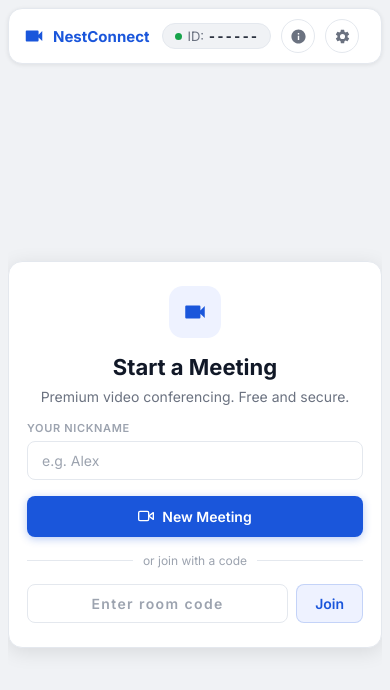
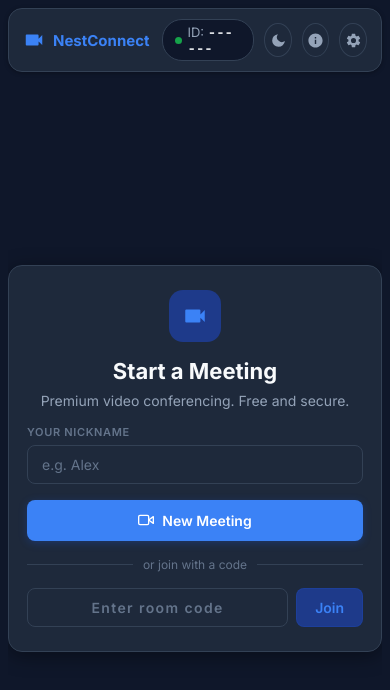
Before and after one commit to Alexnfymaker/NestConnect2, a website: page public/index.html in a window 390 px wide. Both pictures are taken after a click on the button 298 px from the left and 36 px from the top of the page. Drawn offline with nearby package versions, Linux system fonts and the light colour scheme; no server answers.

Commit message:
feat: add dark mode toggle and center video grid

```diff
--- a/public/app.js
+++ b/public/app.js
@@ -609,3 +609,11 @@ socket.on('call-error', ({ message }) => {
   showToast(message);
   if (!currentRoom) stopMedia();
 });
+
+// Theme Toggle
+const btnThemeToggle = document.getElementById('btn-theme-toggle');
+if (btnThemeToggle) {
+  btnThemeToggle.addEventListener('click', () => {
+    document.body.classList.toggle('dark-mode');
+  });
+}
--- a/public/index.html
+++ b/public/index.html
@@ -34,6 +34,9 @@
           <span class="status-dot"></span>
           <span>ID: <strong id="my-number">------</strong></span>
         </div>
+        <button class="icon-btn" id="btn-theme-toggle" title="Toggle Dark Mode">
+          <svg viewBox="0 0 24 24" fill="currentColor" stroke="none"><path d="M21 12.79A9 9 0 1 1 11.21 3 7 7 0 0 0 21 12.79z"/></svg>
+        </button>
         <button class="icon-btn" title="Info">
           <svg viewBox="0 0 24 24" fill="currentColor"><path d="M12 2C6.48 2 2 6.48 2 12s4.48 10 10 10 10-4.48 10-10S17.52 2 12 2zm1 15h-2v-6h2v6zm0-8h-2V7h2v2z"/></svg>
         </button>
--- a/public/style.css
+++ b/public/style.css
@@ -19,6 +19,21 @@
   --shadow:      0 4px 20px rgba(0,0,0,.10);
   --shadow-lg:   0 12px 40px rgba(0,0,0,.14);
   --transition:  .18s ease;
+}
+
+body.dark-mode {
+  --bg:          #0f172a;
+  --surface:     #1e293b;
+  --border:      #334155;
+  --accent:      #3b82f6;
+  --accent-dark: #2563eb;
+  --accent-light:#1e3a8a;
+  --text:        #f8fafc;
+  --text-2:      #94a3b8;
+  --text-3:      #64748b;
+  --shadow-sm:   0 1px 4px rgba(0,0,0,.3);
+  --shadow:      0 4px 20px rgba(0,0,0,.4);
+  --shadow-lg:   0 12px 40px rgba(0,0,0,.5);
 }
 
 /* ── Reset ── */
@@ -315,8 +330,8 @@ a      { text-decoration: none; color: inherit; }
   display: flex;
   flex-wrap: wrap;
   gap: 10px;
-  align-content: flex-start;
-  align-items: stretch;
+  align-content: center;
+  align-items: center;
   justify-content: center;
   overflow-y: auto;
   padding: 4px 2px;
```
